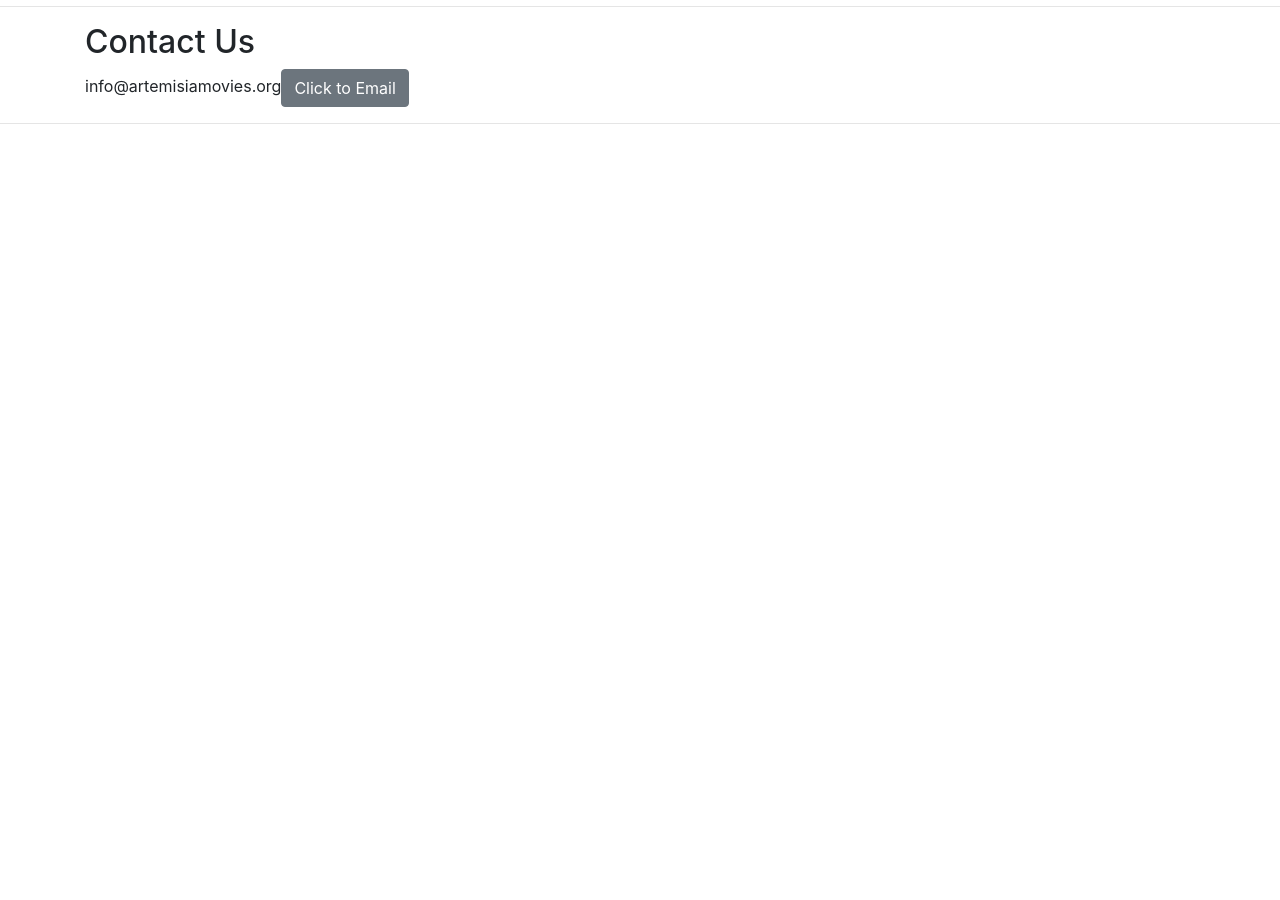
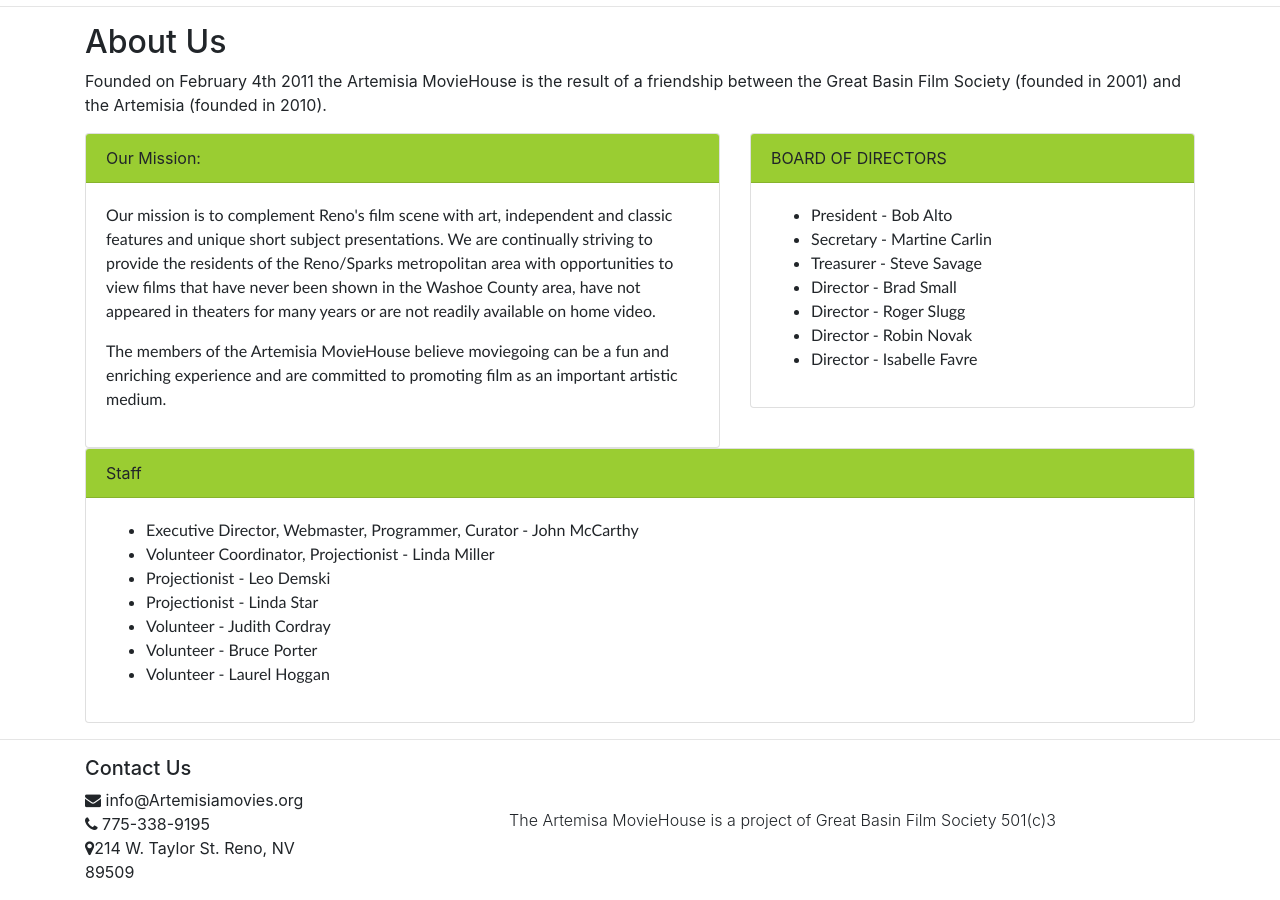
Before and after one commit to RobinN80/artemisia-react, a React (Create React App) app: page /contact in a window 1280 px wide. Shown: the part 460-1360 px from the top of the page. Before the commit the page ends 800 px from the top, so only its background shows below. Built offline with nearby package versions, Linux system fonts and the light colour scheme.

Commit message:
Moved contact to footer and updated About page

```diff
--- a/src/App.js
+++ b/src/App.js
@@ -3,7 +3,8 @@
 import './App.css';
 import Header from './components/headerComponent';
 import Movies from './components/moviesComponent';
-import Contact from './components/contactComponent';
+import About from './components/AboutComponent';
+import Footer from './components/footerComponent';
 
 
 class App extends Component {
@@ -16,10 +17,11 @@
        <Switch>
           <Route path='/home' component={Movies}/>
           <Route path='/about' />
-          <Route exact path='/contact' component={Contact}/>
+          <Route exact path='/contact' component={About}/>
           <Redirect to='/home'/>
        </Switch>
        <hr/>
+       <Footer/>
      </div>
      </BrowserRouter>
    )
--- /dev/null
+++ b/src/components/AboutComponent.js
@@ -0,0 +1,65 @@
+import { Card, CardBody, CardHeader} from 'reactstrap';
+import React from 'react';
+
+function About (props) {
+    return (
+        <div className="container">
+            <div className="row">
+                <div className="col">
+                    <h2>About Us</h2>
+                    <p>Founded on February 4th 2011 the Artemisia MovieHouse is the result of a friendship between the Great Basin Film Society (founded in 2001) and the Artemisia (founded in 2010).</p>
+                </div>
+            </div>
+            <div className='row'>
+                <div className="col-7">
+                   <Card>
+                        <CardHeader style= {{backgroundColor: 'yellowgreen'}}>
+                            Our Mission:
+                        </CardHeader>
+                        <CardBody>
+                        <p>Our mission is to complement Reno's film scene with art, independent and classic features and unique short subject presentations. We are continually striving to provide the residents of the Reno/Sparks metropolitan area with opportunities to view films that have never been shown in the Washoe County area, have not appeared in theaters for many years or are not readily available on home video.</p>
+                        <p>The members of the Artemisia MovieHouse believe moviegoing can be a fun and enriching experience and are committed to promoting film as an important artistic medium.</p>
+                        </CardBody>
+                   </Card>
+                </div>
+                <div className="col-5">
+                    <Card>
+                        <CardHeader style= {{backgroundColor: 'yellowgreen'}}>BOARD OF DIRECTORS</CardHeader>
+                        <CardBody>
+                            <ul>
+                                <li>President - Bob Alto</li>
+                                <li>Secretary - Martine Carlin</li>
+                                <li>Treasurer - Steve Savage</li>
+                                <li>Director - Brad Small</li>
+                                <li> Director -  Roger Slugg</li>
+                                <li> Director - Robin Novak</li>
+                                <li> Director - Isabelle Favre</li>
+                            </ul>
+                        </CardBody>
+                    </Card>
+
+                </div>
+            </div>
+            <div className= "row">
+                <div className="col">
+                    <Card>
+                        <CardHeader style= {{backgroundColor: 'yellowgreen'}}>Staff</CardHeader>
+                        <CardBody>
+                        <ul>
+                                <li>Executive Director, Webmaster, Programmer, Curator - John McCarthy</li>
+                                <li>Volunteer Coordinator, Projectionist - Linda Miller</li>
+                                <li>Projectionist - Leo Demski</li>
+                                <li>Projectionist - Linda Star</li>
+                                <li> Volunteer -  Judith Cordray</li>
+                                <li> Volunteer - Bruce Porter</li>
+                                <li> Volunteer - Laurel Hoggan</li>
+                            </ul>
+                        </CardBody>
+                    </Card>
+                </div>
+            </div>
+        </div>
+    );
+}
+
+export default About;
--- a/src/components/contactComponent.js
+++ /dev/null
@@ -1,21 +0,0 @@
-import { Button } from 'reactstrap';
-import React from 'react';
-
-function Contact (props) {
-    return (
-        <div className="container">
-            <div className="row">
-                <div className="col">
-                    <h2>Contact Us</h2>
-                </div>
-            </div>
-            <div className='row'>
-                <div className="col">  info@artemisiamovies.org
-                    <Button role="button" href="mailto:info@artemisiamovies.org">Click to Email</Button>
-                </div>
-            </div>
-        </div>
-    );
-}
-
-export default Contact;
--- a/src/components/footerComponent.js
+++ b/src/components/footerComponent.js
@@ -1,7 +1,25 @@
 import React from 'react';
 
 function Footer (){
-
+    return(
+        <footer className='site-footer'>
+            <div className="container">
+                <div className="row align-items-center">
+                    <div className="col-3">
+                        <h5>Contact Us</h5>
+                        <ul className="list-unstyled">
+                            <li><i className= "fa fa-envelope"/> info@Artemisiamovies.org</li>
+                            <li><i className="fa fa-phone"/> 775-338-9195</li>
+                            <li><i className="fa fa-map-marker"/>214 W. Taylor St. Reno, NV 89509</li>
+                        </ul>
+                    </div>
+                    <div className="col-9">
+                        <p className="text-center font-weight-light">The Artemisa MovieHouse is a project of Great Basin Film Society 501(c)3</p>
+                    </div>
+                </div>
+            </div>
+        </footer>
+    )
 
 }
 
--- a/src/components/headerComponent.js
+++ b/src/components/headerComponent.js
@@ -10,12 +10,12 @@
     render(){
         return(
             <>
-            <Jumbotron fluid style={{backgroundColor: '#f77D63', margin: 10, padding: 10, textAlign: 'left'}}>
-                <h1><img src={'../shared/projector.png'}/>Welcome to the Artemisia Movie House</h1>
+            <Jumbotron fluid  style={{backgroundColor: '#f77D63', margin: 10, padding: 10, textAlign: 'left'}}>
+                <h1><img src={'../shared/projector.png'}/>Welcome to the Artemisia MovieHouse</h1>
                 <h4>Reno's locally operated movie theater with a difference!</h4>
             </Jumbotron>
             <div className="container">
-                <Navbar sticky="top" color='light' expand='md'>
+                <Navbar className="sticky-top" color='light' expand='md'>
                     <NavbarBrand href='/'></NavbarBrand>
                     <Nav className="mr-auto" navbar >
                         <NavItem className="nav-item">
@@ -26,8 +26,8 @@
                         </NavItem>
                         <NavItem className="nav-link">
                             <NavLink to='/contact' >
-                            <i className= "fa fa-envelope fa-2x"/>
-                                Contact Us
+                            <i className= "fa fa-info-circle fa-2x"/>
+                                About Us
                             </NavLink>
                         </NavItem>
                         <NavItem className="nav-link">
```
Also changed, not shown: src/App.css (line endings or trailing spaces).
